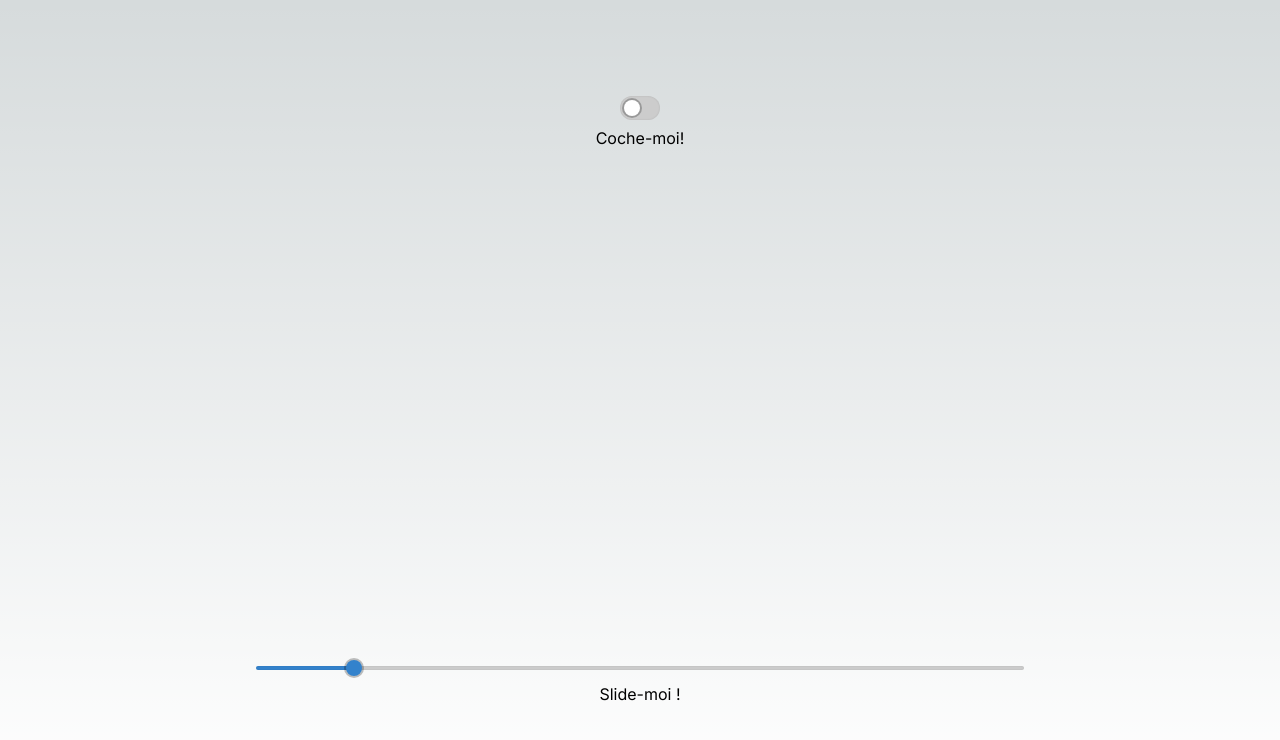
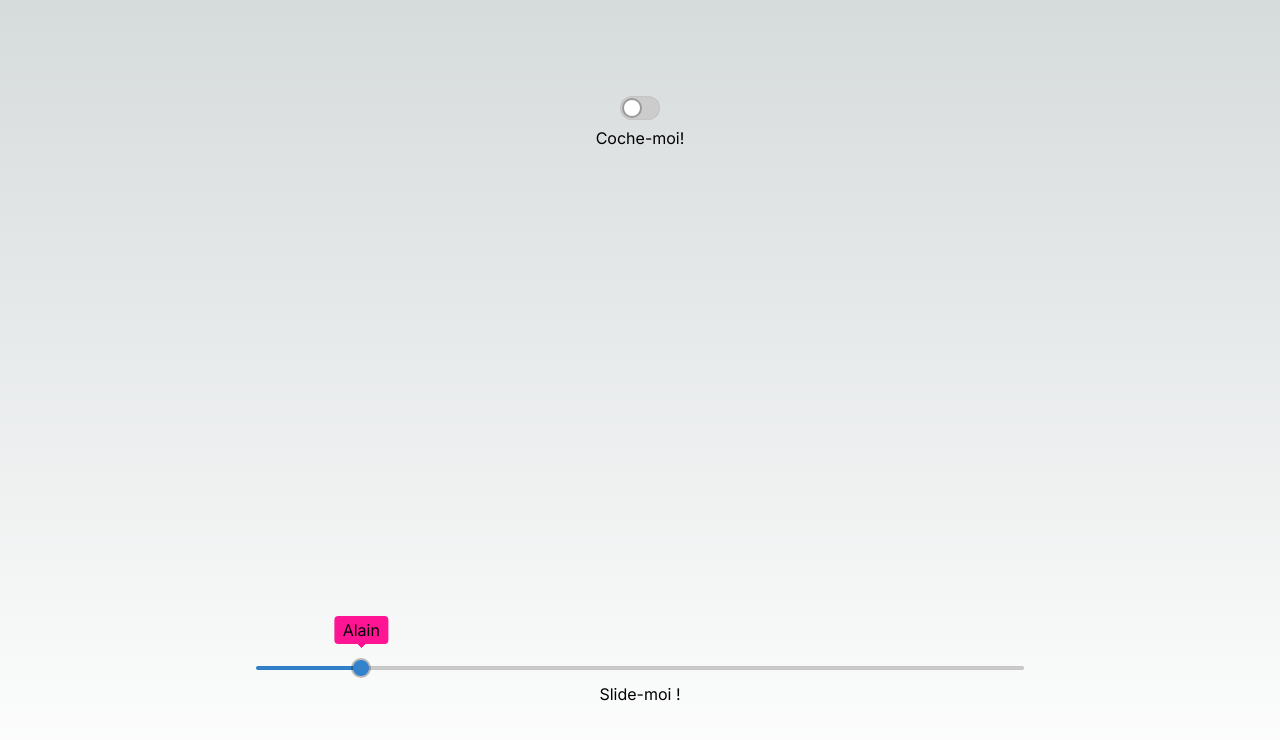
Before and after one commit to AlainGourves/nextjs-components, a Next.js app: page /about in a window 1280 px wide. Shown: the top 740 px of the page. Built offline with nearby package versions, Linux system fonts and the light colour scheme.

Commit message:
slider output

```diff
--- a/src/app/about/page.tsx
+++ b/src/app/about/page.tsx
@@ -6,16 +6,14 @@ import { useState, useEffect } from 'react';
 
 export default function About() {
     const [checked, setChecked] = useState(false);
-    const [sliderValue, setSliderValue] = useState(12)
+    const [sliderValue, setSliderValue] = useState(66);
 
     const handleCheck = () => {
         setChecked(!checked)
     };
 
     const handleSlider = (ev: any) => {
-        const newValue = parseInt(ev.target.value);
-        ev.target.style.setProperty('--slider-value', newValue);
-        setSliderValue(newValue);
+        setSliderValue(parseInt(ev.target.value));
     }
 
     const pos = 'bottom';
@@ -34,12 +32,13 @@ export default function About() {
             <div className={styles['slider-container']}>
                 <Slider
                     id='3456'
-                    min={0}
-                    max={100}
+                    min={33}
+                    max={288}
                     value={sliderValue}
                     onChange={handleSlider}
                     label="Slide-moi !"
                     labelPosition={pos}
+                    output="Alain"
                 />
             </div>
         </main>
--- a/src/app/components/slider/slider.module.scss
+++ b/src/app/components/slider/slider.module.scss
@@ -1,6 +1,6 @@
 // Slider -------------------------\
 // Width: slider takes 100% of his parent's width
-// --slider-value: must be updated by JS !!
+// --slider-value: must be updated by JS !! (& be unitless !!!)
 
 @mixin track() {
     box-sizing: border-box;
@@ -58,6 +58,8 @@
     align-items: center;
     justify-content: flex-end;
     gap: .5rem; // distance between Swith & Label
+
+    position: relative;
 
     &.label {
         &-right {
@@ -124,4 +126,46 @@
             cursor: pointer;
         }
     }
+
+    // Output
+    & output {
+        --__clr: deeppink;
+        background: var(--__clr);
+        min-width: max-content;
+        padding: .25em .5em;
+        position: absolute;
+        // Make sure that the center of the output is always under the center of the thumb (it's a kind of lerp)
+        left: calc(var(--slider-value) * 1% + (50 - var(--slider-value))/100*var(--thumb-size));
+        bottom: -100%;
+        translate: -50% 0;
+        border-radius: .25em;
+        pointer-events: none;
+
+        &:before {
+            // conic gradient for the arrow
+            --__theta: 45deg;
+            position: absolute;
+            content: "";
+            width: 100%;
+            height: 50%;
+            background-image: conic-gradient(from calc(180deg - var(--__theta)) at 50% 0,
+            var(--__clr) calc(var(--__theta) * 2),
+            transparent 0);
+            top: -0.25em;
+            left: 0;
+            z-index: -1;
+        }
+    }
+
+    &.label-under output {
+        top: -100%;
+        bottom: initial;
+        &:before {
+            background-image: conic-gradient(from calc(-1 * var(--__theta)) at 50% 100%,
+            var(--__clr) calc(var(--__theta) * 2),
+            transparent 0);
+            top: initial;
+            bottom: -0.25em;
+        }
+    }
 }
--- a/src/app/components/slider/slider.tsx
+++ b/src/app/components/slider/slider.tsx
@@ -22,12 +22,19 @@ export default function Slider(props: any) {
         }
     }
 
+    const min = props.min;
+    const max = props.max;
+    // "normamize" the slider's value between 0 & 100
+    const lerp = (val:number)=>{
+        return (100*(val -min))/(max-min);
+    }
+
     return (
         <>
             <label
                 htmlFor={props.id}
                 className={`${sliderStyles['slider']} ${labelPosition ? sliderStyles[labelPosition]:null}`}
-                style={{'--slider-value': `${props.value}`} as any}
+                style={{'--slider-value': `${lerp(props.value)}`} as any}
             >
                 <span>{props.label}</span>
                 <input
```
